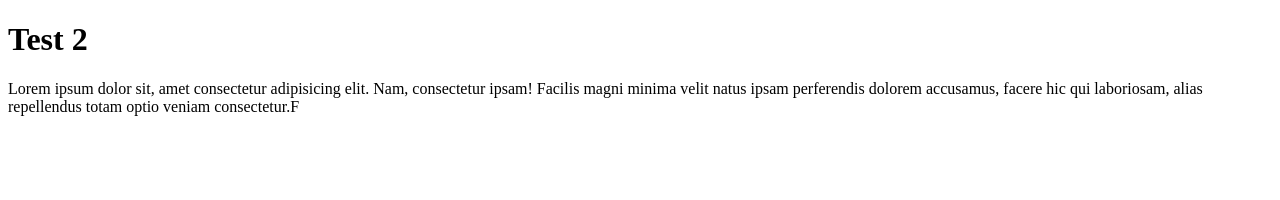
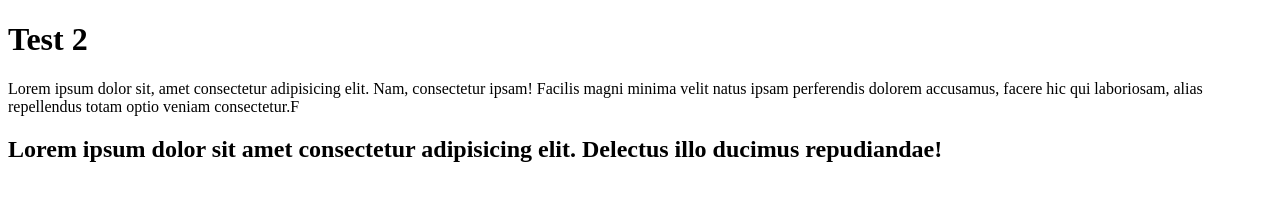
Before and after one commit to azikrieev65-blip/test-3, a plain HTML site: page index.html in a window 1280 px wide. Drawn offline with Linux system fonts and the light colour scheme.

```diff
--- a/index.html
+++ b/index.html
@@ -8,5 +8,6 @@
 <body>
     <h1>Test 2</h1>
     <p>Lorem ipsum dolor sit, amet consectetur adipisicing elit. Nam, consectetur ipsam! Facilis magni minima velit natus ipsam perferendis dolorem accusamus, facere hic qui laboriosam, alias repellendus totam optio veniam consectetur.F</p>
+    <h2>Lorem ipsum dolor sit amet consectetur adipisicing elit. Delectus illo ducimus repudiandae!</h2>
 </body>
 </html>
```
